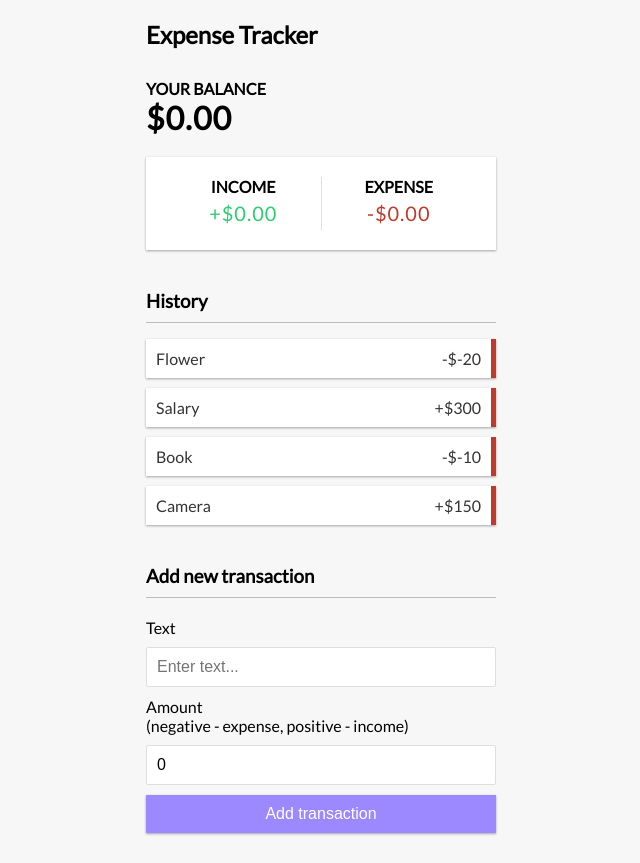
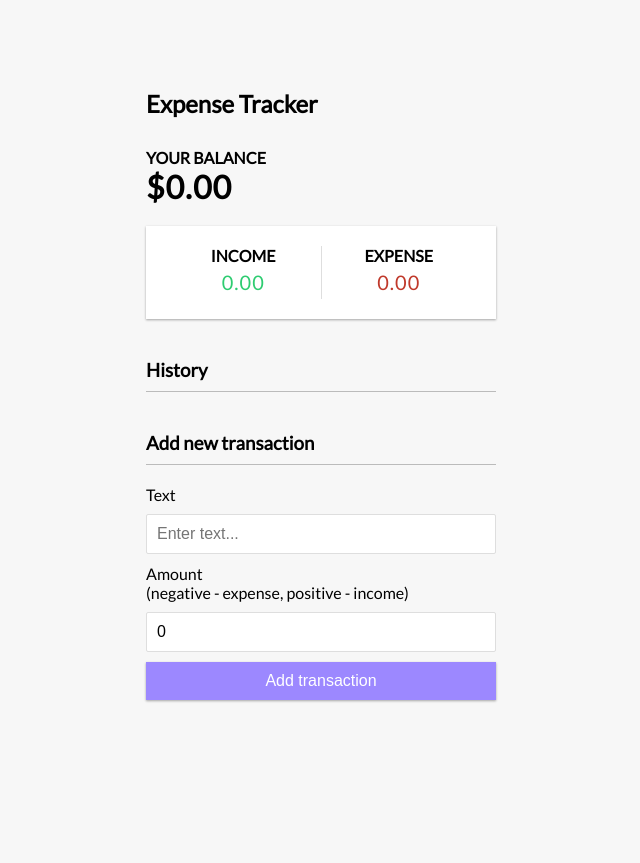
Before and after one commit to VinnyBittencourt/Expense-Tracker, a React (Create React App) app in the folder Frontend/expense-tracker/: page / in a window 1280 px wide. Shown: the whole page, without its empty margins (319-959 px from the left). After the commit the page ends 800 px from the top, so only its background shows below. Built offline with nearby package versions, Linux system fonts and the light colour scheme.

Commit message:
Add/Remove Transactions

```diff
--- a/Frontend/expense-tracker/src/components/AddTransaction.js
+++ b/Frontend/expense-tracker/src/components/AddTransaction.js
@@ -1,12 +1,27 @@
-import React, { useState } from "react";
+import React, { useState, useContext } from "react";
+import { GlobalContext } from "../context/GlobalState";
 
 export const AddTransaction = () => {
     const [text, setText] = useState("");
     const [amount, setAmount] = useState(0);
+
+    const { addTransaction } = useContext(GlobalContext);
+
+    const onSubmit = (e) => {
+        e.preventDefault();
+
+        const newTransaction = {
+            id: Math.floor(Math.random() * 1000000000),
+            text,
+            amount: +amount,
+        };
+
+        addTransaction(newTransaction);
+    };
     return (
         <>
             <h3>Add new transaction</h3>
-            <form>
+            <form onSubmit={onSubmit}>
                 <div className='form-control'>
                     <label htmlFor='text'>Text</label>
                     <input
--- a/Frontend/expense-tracker/src/components/Balance.js
+++ b/Frontend/expense-tracker/src/components/Balance.js
@@ -1,10 +1,15 @@
-import React from "react";
+import React, { useContext } from "react";
+import { GlobalContext } from "../context/GlobalState";
 
 export const Balance = () => {
+    const { transactions } = useContext(GlobalContext);
+
+    const amounts = transactions.map((transaction) => transaction.amount);
+    const total = amounts.reduce((acc, item) => (acc += item), 0).toFixed(2);
     return (
         <>
             <h4>Your Balance</h4>
-            <h1>$0.00</h1>
+            <h1>${total}</h1>
         </>
     );
 };
--- a/Frontend/expense-tracker/src/components/IncomeExpenses.js
+++ b/Frontend/expense-tracker/src/components/IncomeExpenses.js
@@ -1,15 +1,30 @@
-import React from "react";
+import React, { useContext } from "react";
+import { GlobalContext } from "../context/GlobalState";
 
 export const IncomeExpenses = () => {
+    const { transactions } = useContext(GlobalContext);
+
+    const amounts = transactions.map((transaction) => transaction.amount);
+
+    const income = amounts
+        .filter((item) => item > 0)
+        .reduce((acc, item) => (acc += item), 0)
+        .toFixed(2);
+
+    const expense = (
+        amounts
+            .filter((item) => item < 0)
+            .reduce((acc, item) => (acc += item), 0) * -1
+    ).toFixed(2);
     return (
         <div className='inc-exp-container'>
             <div>
                 <h4>Income</h4>
-                <p className='money plus'>+$0.00</p>
+                <p className='money plus'>{income}</p>
             </div>
             <div>
                 <h4>Expense</h4>
-                <p className='money minus'>-$0.00</p>
+                <p className='money minus'>{expense}</p>
             </div>
         </div>
     );
--- a/Frontend/expense-tracker/src/components/Transaction.js
+++ b/Frontend/expense-tracker/src/components/Transaction.js
@@ -1,14 +1,21 @@
-import React from "react";
+import React, { useContext } from "react";
+import { GlobalContext } from "../context/GlobalState";
 
 export const Transaction = ({ transaction }) => {
+    const { deleteTransaction } = useContext(GlobalContext);
     const sign = transaction.amount < 0 ? "-" : "+";
     return (
-        <li className='minus'>
+        <li className={transaction.amount < 0 ? "minus" : "plus"}>
             {transaction.text}{" "}
             <span>
-                {sign}${transaction.amount}
+                {sign}${Math.abs(transaction.amount)}
             </span>
-            <button className='delete-btn'>x</button>
+            <button
+                className='delete-btn'
+                onClick={() => deleteTransaction(transaction.id)}
+            >
+                x
+            </button>
         </li>
     );
 };
--- a/Frontend/expense-tracker/src/context/AppReducer.js
+++ b/Frontend/expense-tracker/src/context/AppReducer.js
@@ -1,5 +1,17 @@
 export default (state, action) => {
     switch (action.type) {
+        case "DELETE_TRANSACTION":
+            return {
+                ...state,
+                transactions: state.transactions.filter(
+                    (transaction) => transaction.id !== action.payload
+                ),
+            };
+        case "ADD_TRANSACTION":
+            return {
+                ...state,
+                transactions: [action.payload, ...state.transactions],
+            };
         default:
             return state;
     }
--- a/Frontend/expense-tracker/src/context/GlobalState.js
+++ b/Frontend/expense-tracker/src/context/GlobalState.js
@@ -3,12 +3,7 @@
 
 //Initial state
 const initialState = {
-    transactions: [
-        { id: 1, text: "Flower", amount: -20 },
-        { id: 2, text: "Salary", amount: 300 },
-        { id: 3, text: "Book", amount: -10 },
-        { id: 4, text: "Camera", amount: 150 },
-    ],
+    transactions: [],
 };
 
 //Create context
@@ -18,10 +13,21 @@
 export const GlobalProvider = ({ children }) => {
     const [state, dispatch] = useReducer(AppReducer, initialState);
 
+    //Actions
+    function deleteTransaction(id) {
+        dispatch({ type: "DELETE_TRANSACTION", payload: id });
+    }
+
+    function addTransaction(transaction) {
+        dispatch({ type: "ADD_TRANSACTION", payload: transaction });
+    }
+
     return (
         <GlobalContext.Provider
             value={{
                 transactions: state.transactions,
+                deleteTransaction,
+                addTransaction,
             }}
         >
             {children}
```
